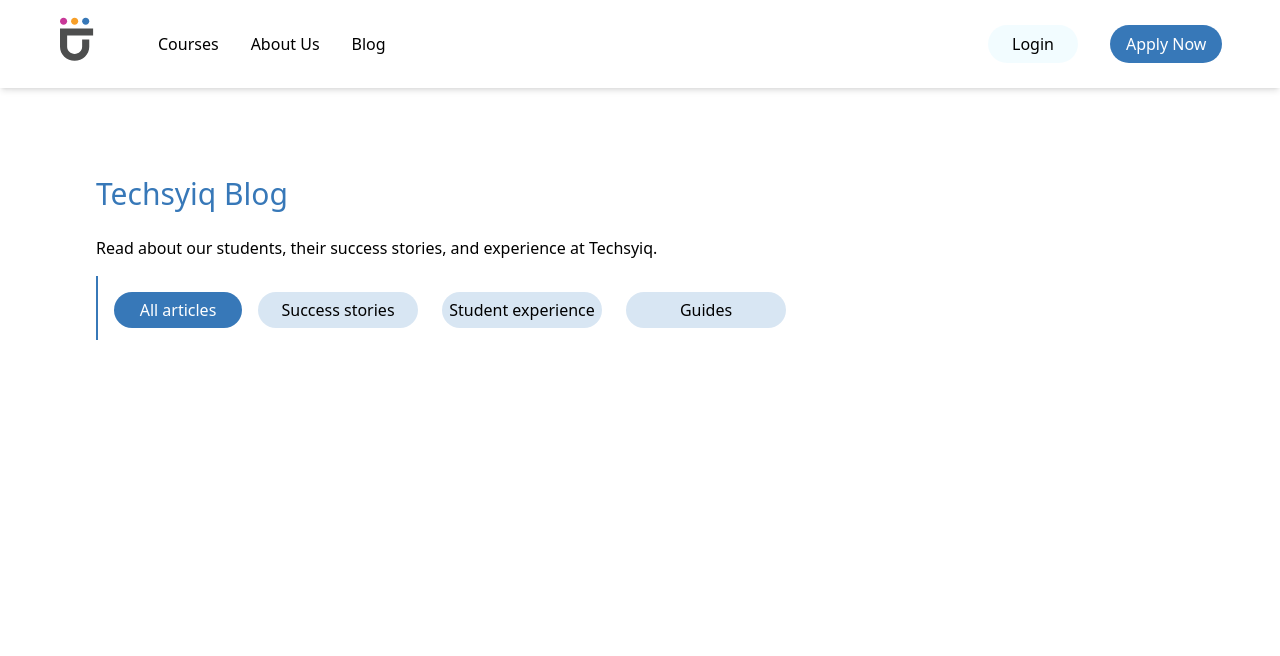
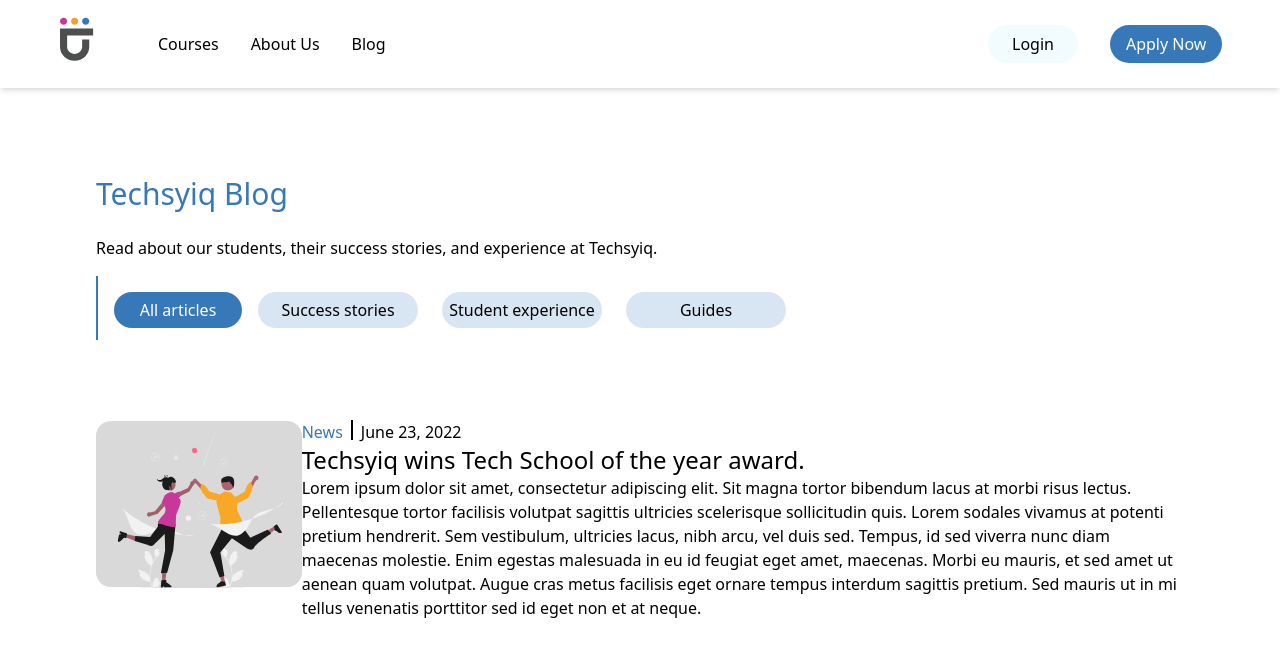
Before and after one commit to Kimutai01/Techsyiq-react, a React (Vite) app: page /blog in a window 1280 px wide. Shown: the top 656 px of the page. Built offline with nearby package versions, Linux system fonts and the light colour scheme.

Commit message:
Added blog page

```diff
--- a/src/components/blog/Hero.jsx
+++ b/src/components/blog/Hero.jsx
@@ -1,17 +1,18 @@
 import React from "react";
+import mail from "../..//assets/rectangle35.svg";
 
 const Hero = () => {
   return (
-    <div>
-      <div className="p-24 mt-20">
+    <div className="md:p-24">
+      <div className=" mt-20">
         <h1 className="text-3xl text-[#3778B8] mb-6">Techsyiq Blog</h1>
         <p>
           Read about our students, their success stories, and experience at
           Techsyiq.
         </p>
         <div className="flex">
-          <div className="border-r-2 border-[#3778B8] h-16 mt-4 mr-4 "></div>
-          <div className="flex h-9 mt-8">
+          <div className="border-r-2 border-[#3778B8] h-16 mt-4 mr-4 hidden md:block justify-center"></div>
+          <div className="flex md:flex-row flex-col h-9 mt-8">
             <button className="bg-[#3778B8] rounded-full w-32 text-[#FFF] mr-4">
               All articles
             </button>
@@ -27,6 +28,36 @@
           </div>
         </div>
       </div>
+
+      <div className="mt-20 flex md:flex-row flex-col">
+        <div className="w-[100%]">
+          <img src={mail} alt="" />
+        </div>
+        <div>
+          <div className="flex">
+            <p className="mr-2 text-[#3778B8]">News</p>
+            <p className="border-r-2 border-[#000] h-5"></p>
+            <p className="ml-2">June 23, 2022</p>
+          </div>
+          <div>
+            <h2 className="text-2xl">
+              Techsyiq wins Tech School of the year award.
+            </h2>
+            <p>
+              Lorem ipsum dolor sit amet, consectetur adipiscing elit. Sit magna
+              tortor bibendum lacus at morbi risus lectus. Pellentesque tortor
+              facilisis volutpat sagittis ultricies scelerisque sollicitudin
+              quis. Lorem sodales vivamus at potenti pretium hendrerit. Sem
+              vestibulum, ultricies lacus, nibh arcu, vel duis sed. Tempus, id
+              sed viverra nunc diam maecenas molestie. Enim egestas malesuada in
+              eu id feugiat eget amet, maecenas. Morbi eu mauris, et sed amet ut
+              aenean quam volutpat. Augue cras metus facilisis eget ornare
+              tempus interdum sagittis pretium. Sed mauris ut in mi tellus
+              venenatis porttitor sed id eget non et at neque.
+            </p>
+          </div>
+        </div>
+      </div>
     </div>
   );
 };
```
Also changed, not shown: src/assets/rectangle35.svg (added).
